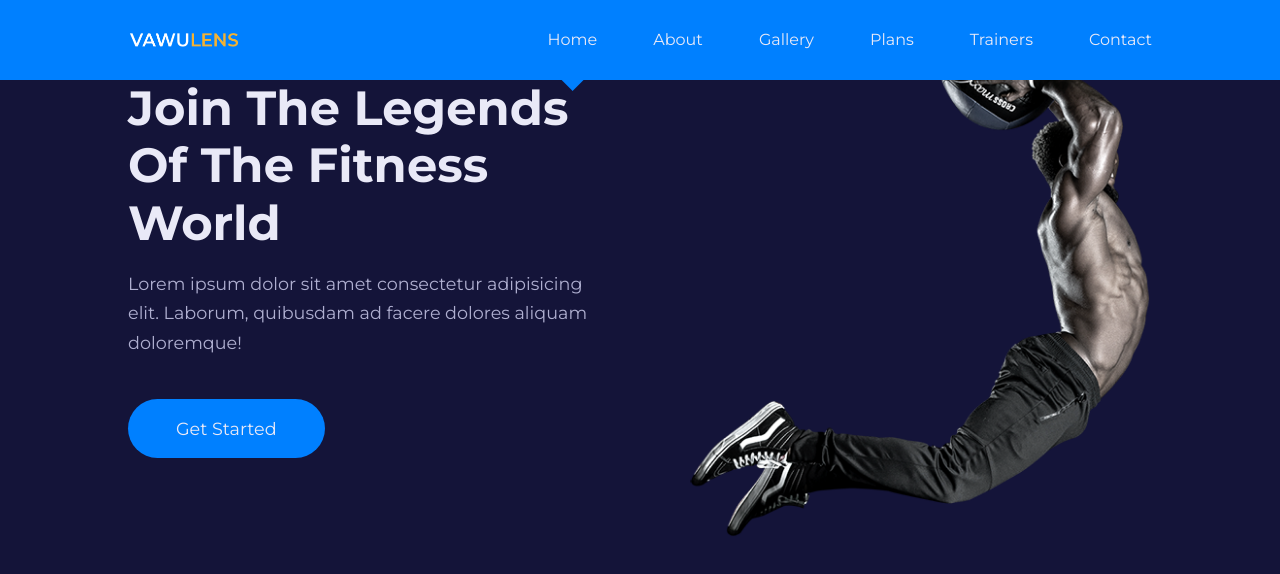
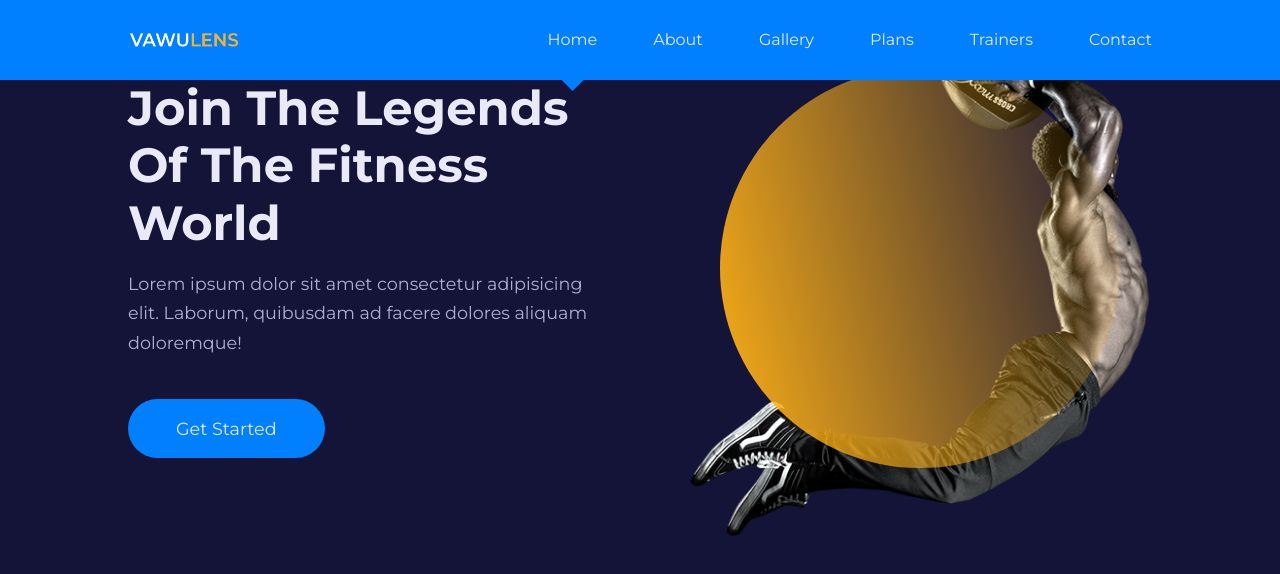
Before and after one commit to erickdc7/react-trainer-website, a React (Create React App) app: page / in a window 1280 px wide. Shown: the top 574 px of the page. Built offline with nearby package versions, Linux system fonts and the light colour scheme; the HTML template or start-up script is replaced by a standard one.

Commit message:
main__header-circle styles added

```diff
--- a/src/pages/home/home.css
+++ b/src/pages/home/home.css
@@ -35,3 +35,11 @@
   place-items: center;
   position: relative;
 }
+
+.main__header-circle {
+  width: 25rem;
+  height: 25rem;
+  background: linear-gradient(75deg, var(--color-secondary), transparent);
+  border-radius: 50%;
+  position: absolute;
+}
```
